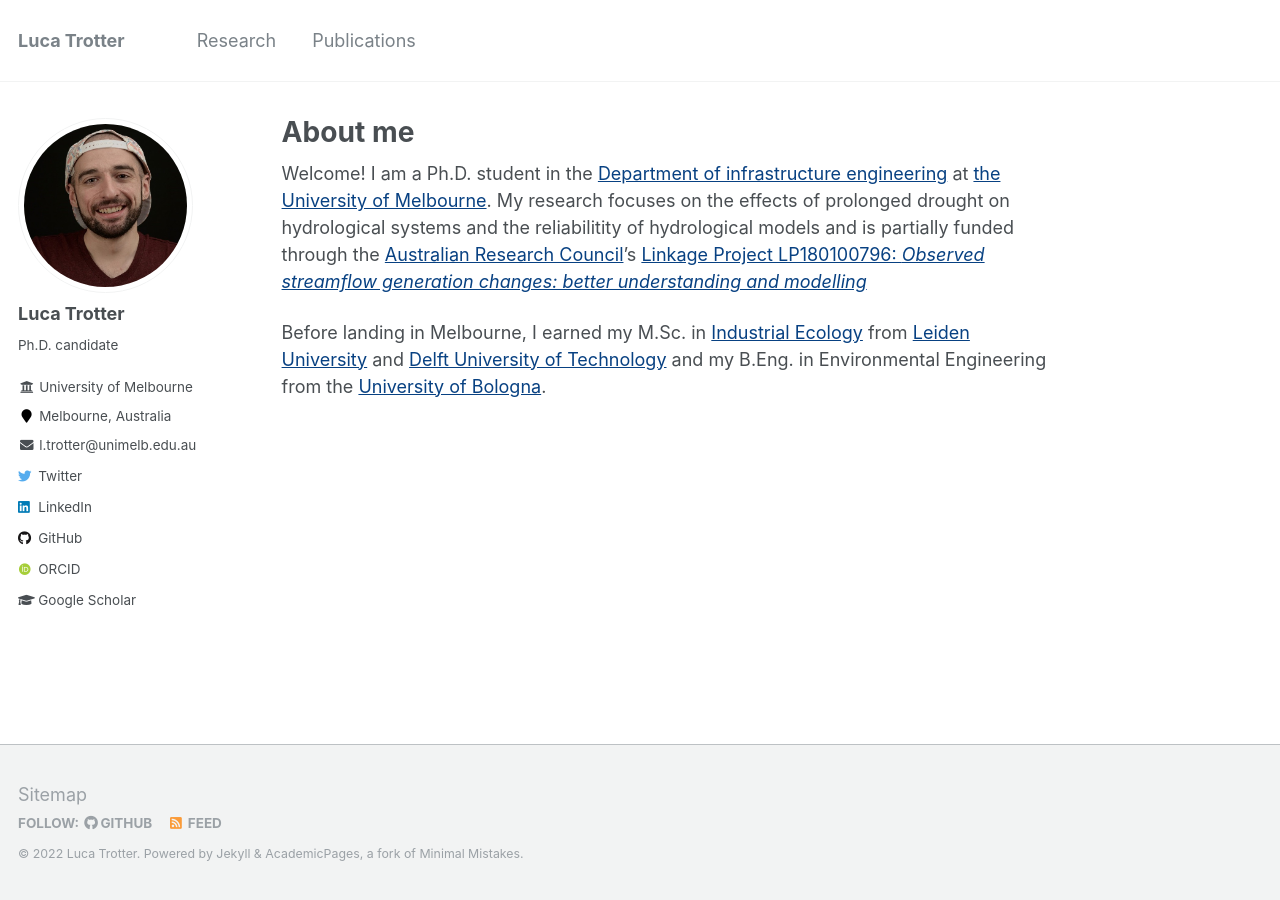
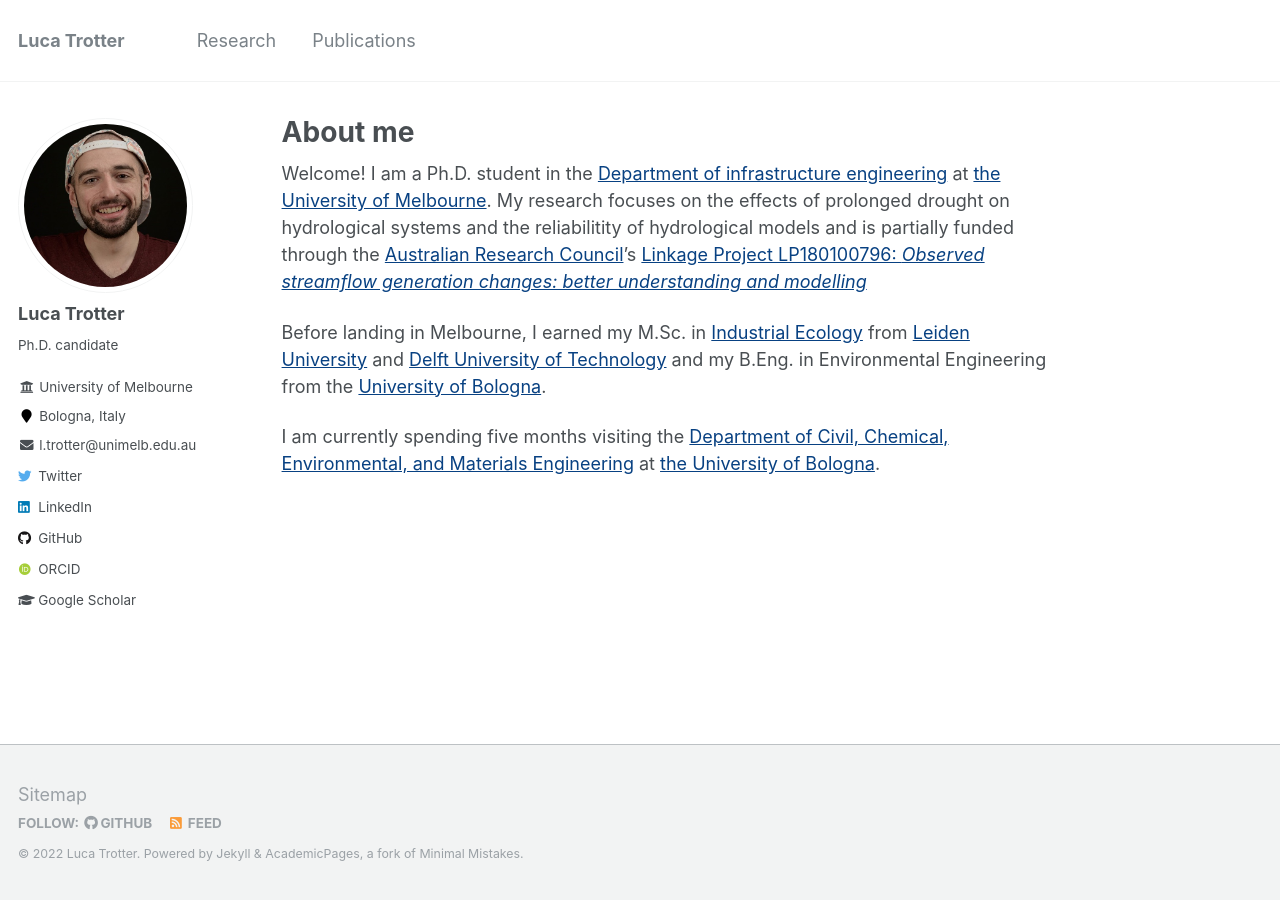
Before and after one commit to ltrotter/ltrotter.github.io, a Jekyll site: the page built from _pages/about.md, in a window 1280 px wide. Built offline with Jekyll 4.4.1, drawn with Linux system fonts in a browser that asks for light colours; some web fonts are replaced.

Commit message:
Change location to BO

```diff
--- a/_config.yml
+++ b/_config.yml
@@ -83,7 +83,7 @@ author:
   name             : "Luca Trotter"
   avatar           : "Profile.jpg"
   bio              : "Ph.D. candidate"
-  location         : "Melbourne, Australia"
+  location         : "Bologna, Italy"
   employer_website : "https://infrastructure.eng.unimelb.edu.au/hydrological-processes"
   employer         : "University of Melbourne"
   pubmed           :
--- a/_pages/about.md
+++ b/_pages/about.md
@@ -11,3 +11,5 @@ redirect_from:
 Welcome! I am a Ph.D. student in the [Department of infrastructure engineering](https://infrastructure.eng.unimelb.edu.au) at [the University of Melbourne](https://unimelb.edu.au). My research focuses on the effects of prolonged drought on hydrological systems and the reliabilitity of hydrological models and is partially funded through the [Australian Research Council](https://www.arc.gov.au/)'s [Linkage Project LP180100796: *Observed streamflow generation changes: better understanding and modelling*]( https://findanexpert.unimelb.edu.au/project/104526-observed-streamflow-generation-changes--better-understanding-and-modelling)
 
 Before landing in Melbourne, I earned my M.Sc. in [Industrial Ecology](https://is4ie.org/about/what-is-industrial-ecology) from [Leiden University](https://www.universiteitleiden.nl/en) and [Delft University of Technology](https://www.tudelft.nl/en/) and my B.Eng. in Environmental Engineering from the [University of Bologna](https://www.unibo.it/en).
+
+I am currently spending five months visiting the [Department of Civil, Chemical, Environmental, and Materials Engineering](https://dicam.unibo.it/en) at [the University of Bologna](https://www.unibo.it/en).
```
